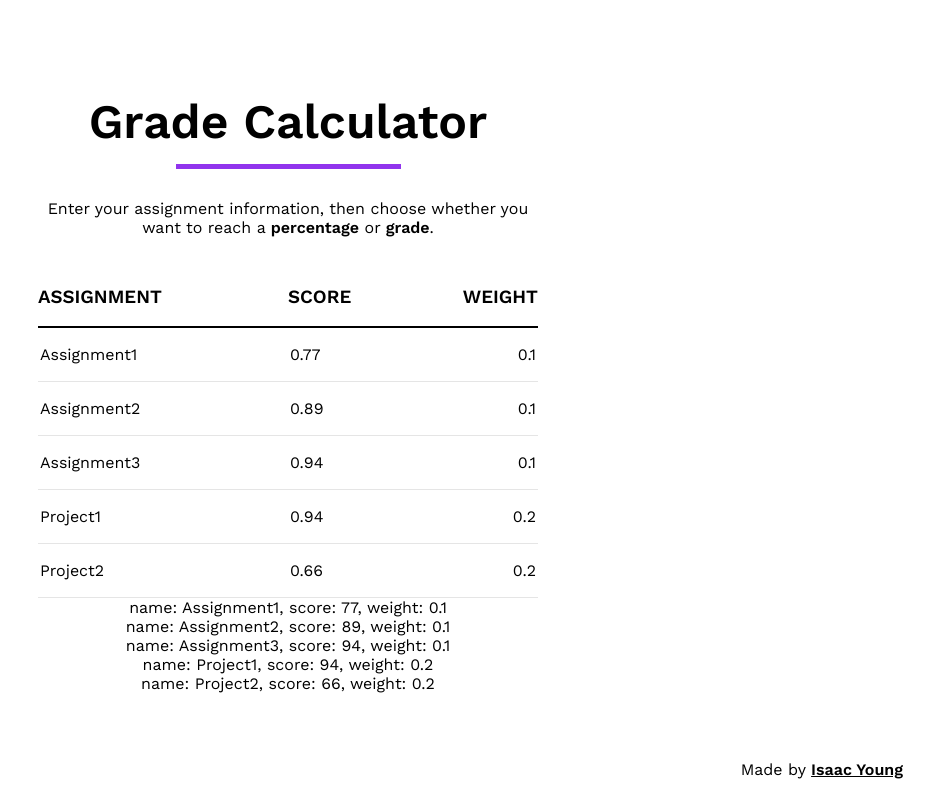
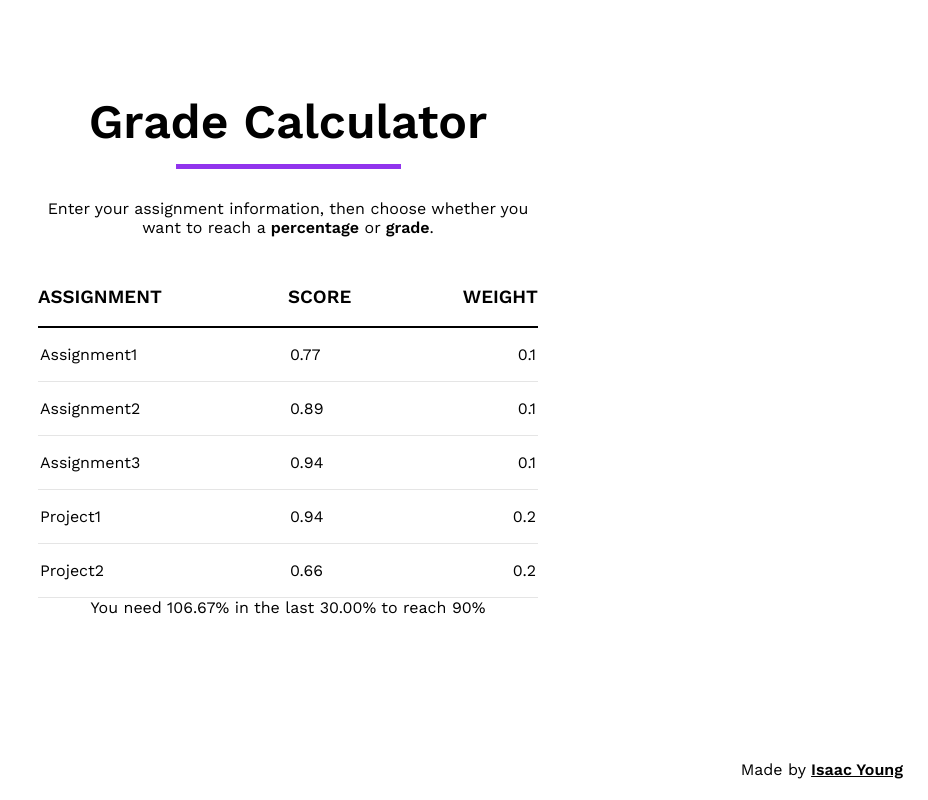
Before and after one commit to isaacy2012/grade-calculator, a React (Create React App) app: page / in a window 1280 px wide. Shown: the whole page, without its empty margins (352-1280 px from the left). Built offline with nearby package versions, Linux system fonts and the light colour scheme.

Commit message:
Working prototype of 90% threshold

```diff
--- a/src/model/Assignment.ts
+++ b/src/model/Assignment.ts
@@ -23,6 +23,13 @@ export class Assignment {
         return new Assignment(undefined, undefined, undefined);
     }
 
+    accepted(): boolean {
+        return this.name !== undefined
+            && this.score !== undefined
+            && this.weight !== undefined;
+
+    }
+
     equals(other: Assignment): boolean {
         return this.name === other.name
             && this.score?.equals(other.score) === true
--- a/src/model/Score.ts
+++ b/src/model/Score.ts
@@ -11,10 +11,9 @@ export abstract class Score {
     static fromString(str: string): Score | undefined {
         if (fractionRegex.test(str)) {
             return FractionScore.fromString(str);
-        } else if(numberRegex.test(str)) {
+        } else if (numberRegex.test(str)) {
             return PercentageScore.fromString(str);
         }
-        return undefined;
     }
 
     abstract calc(): number
@@ -25,7 +24,9 @@ export abstract class Score {
         return this.str;
     }
 
-    abstract equals(other: Score | undefined): boolean
+    equals(other: Score | undefined): boolean {
+        return this.str === other?.str;
+    }
 
 }
 
@@ -51,12 +52,13 @@ class FractionScore extends Score {
     }
 
     calc(): number {
-        return this.achieved/this.outOf;
+        return this.achieved / this.outOf;
     }
 
     equals(other: Score | undefined): boolean {
         if (other instanceof FractionScore) {
-            return this.achieved === other.achieved
+            return super.equals(other)
+                && this.achieved === other.achieved
                 && this.outOf === other.outOf;
         }
         return false;
@@ -89,12 +91,13 @@ class PercentageScore extends Score {
 
     equals(other: Score | undefined): boolean {
         if (other instanceof PercentageScore) {
-            return this.percentage === other.percentage;
+            return super.equals(other)
+                && this.percentage === other.percentage;
         }
         return false;
     }
 
     toString(): string {
-        return (this.percentage*100).toString();
+        return (this.percentage * 100).toString();
     }
 }
--- a/src/ui/MainScreen.tsx
+++ b/src/ui/MainScreen.tsx
@@ -1,6 +1,6 @@
 import {useTheme} from "styled-components";
 import React, {useState} from "react";
-import { Instruction } from "./Instruction";
+import {Instruction} from "./Instruction";
 import Title from "./Title";
 import Table from "./Table";
 import {Assignment} from "../model/Assignment";
@@ -29,14 +29,32 @@ export default function MainScreen() {
         });
     }
 
+    function calculate(thresh: number): string {
+        if (!assignments.every(it => it.accepted())) {
+            return "Incorrect data";
+        }
+        let totalWeight = assignments.map((it: Assignment) => it.weight!)
+            .reduce((prev: number, it: number) => prev + it, 0);
+        let totalAchieved = assignments.reduce((prev: number, it: Assignment) => prev + it.score!.calc()*it.weight!, 0);
+        let totalWeightLeft = 1-totalWeight;
+        let requiredAmount = thresh-totalAchieved;
+        let requiredPercentage = requiredAmount/totalWeightLeft;
+        console.log("totalWeightLeft: " + totalWeightLeft + ", requiredAmount: " + requiredAmount + ", requiredPercentage: " + requiredPercentage);
+        return "You need " + (requiredPercentage*100).toFixed(2) + "% in the last " + (totalWeightLeft*100).toFixed(2) + "% to reach " + (thresh*100) + "%";
+
+    }
+
     return (
         <div>
             <Title>Grade Calculator</Title>
-            <Instruction>Enter your assignment information, then choose whether you want to reach a <b>percentage</b> or <b>grade</b>.</Instruction>
+            <Instruction>Enter your assignment information, then choose whether you want to reach
+                a <b>percentage</b> or <b>grade</b>.</Instruction>
             <Table headers={["ASSIGNMENT", "SCORE", "WEIGHT"]}>
-                {assignments.map((value, index) => <ContentRow key={index} assignment={value} onChange={(assignment: Assignment) => updateAssignment(assignment, index)}/>)}
+                {assignments.map((value, index) => <ContentRow key={index} assignment={value}
+                                                               onChange={(assignment: Assignment) => updateAssignment(assignment, index)}/>)}
             </Table>
-            {assignments.map((value, index) => <div key={index}>{value.toString()}</div>)}
+            {/*{assignments.map((value, index) => <div key={index}>{value.toString()}</div>)}*/}
+            {calculate(0.9)}
         </div>
     );
 }
```
